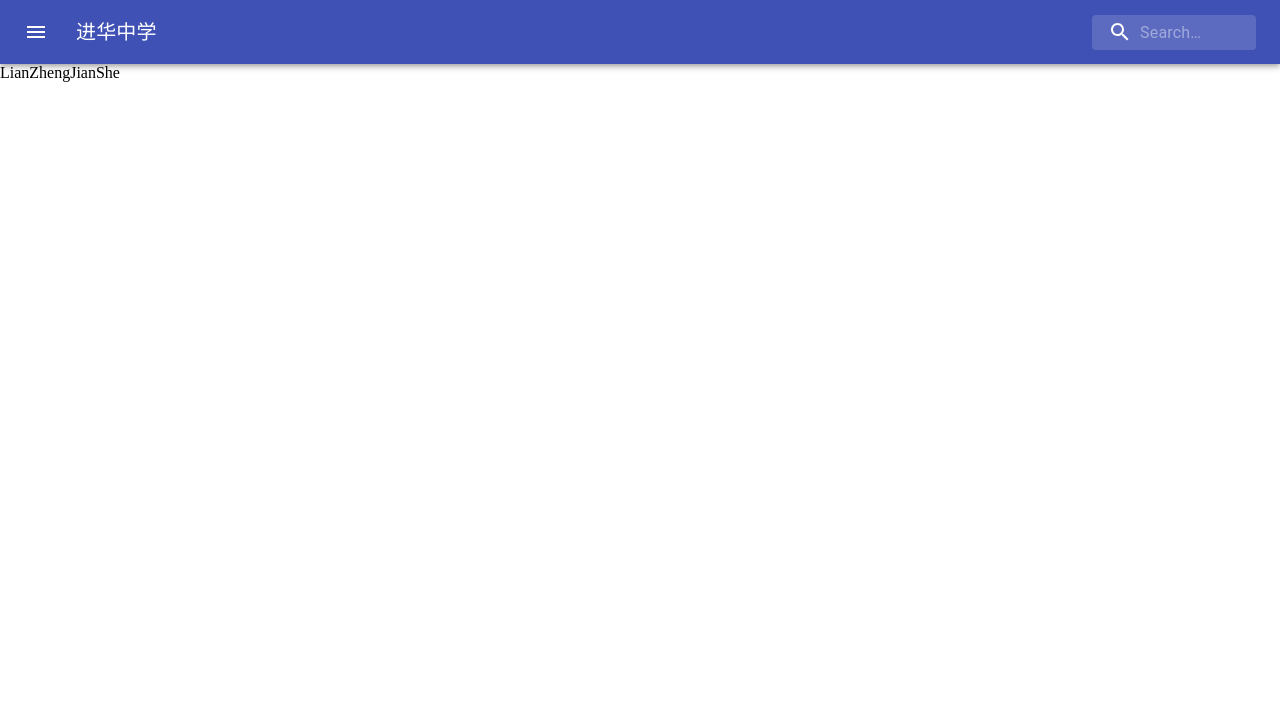
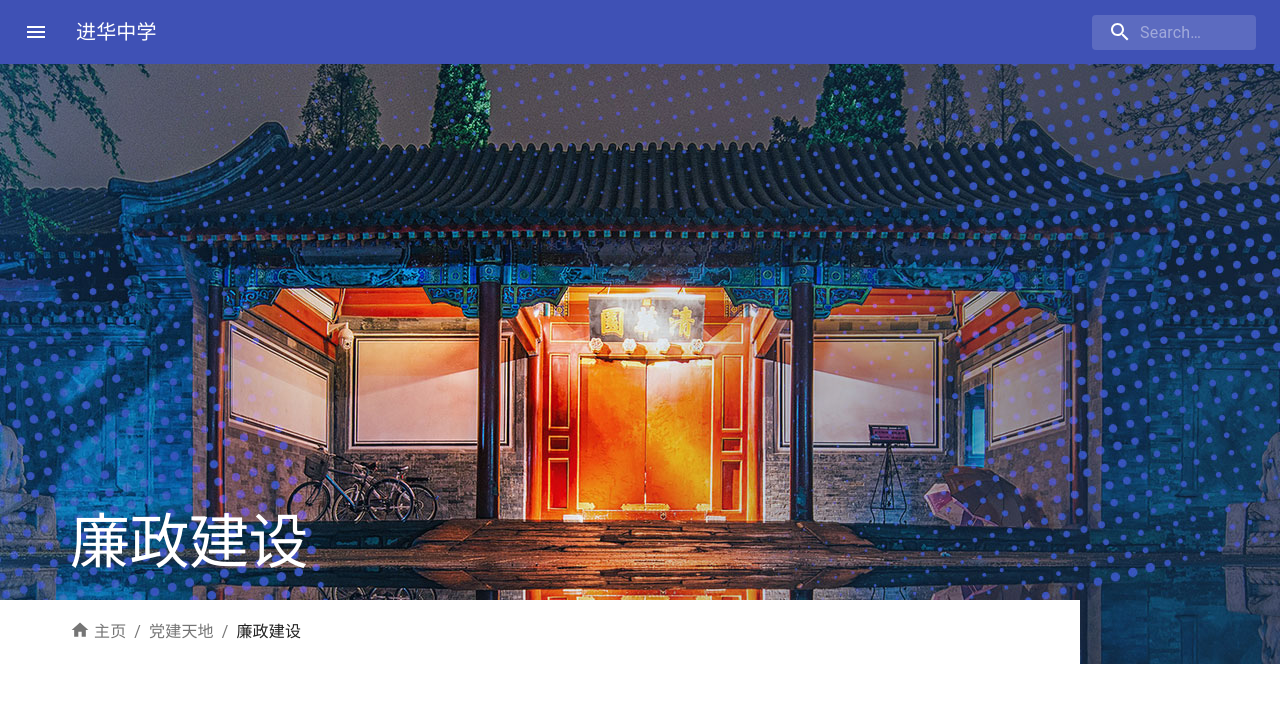
Before and after one commit to Ping-GAO/School, a React (Create React App) app in the folder frontend/: page /DangJianTianDi/LianZhengJianShe in a window 1280 px wide. Shown: the top 702 px of the page. Built offline with nearby package versions, Linux system fonts and the light colour scheme.

Commit message:
start work on layout template

```diff
--- a/frontend/src/components/SearchAppBar.jsx
+++ b/frontend/src/components/SearchAppBar.jsx
@@ -103,6 +103,7 @@ export default function SearchAppBar() {
         setOpen(false);
     };
 
+    // a warpper that make the text centered in ListItem
     function ListItemTextCenter(props) {
         return <ListItem button className={classes.listText} {...props} />;
     }
--- a/frontend/src/pages/DangJianTianDi/LianZhengJianShe.jsx
+++ b/frontend/src/pages/DangJianTianDi/LianZhengJianShe.jsx
@@ -1,7 +1,72 @@
 import React from 'react';
+import { makeStyles } from '@material-ui/core/styles';
+import Typography from '@material-ui/core/Typography';
+import Breadcrumbs from '@material-ui/core/Breadcrumbs';
+import Link from '@material-ui/core/Link';
+import HomeIcon from '@material-ui/icons/Home';
+import a from '../../asserts/images/admission_title.jpg';
 
-const LianZhengJianShe = () => (
-    <div>LianZhengJianShe</div>
-);
+const useStyles = makeStyles((theme) => ({
+    channel: {
+        position: 'relative',
+        backgroundImage: `url(${a})`,
+        height: 600,
+        background: 'no-repeat top center',
+        backgroundSize: 'cover',
+    },
+    channelIntro: {
+        position: 'absolute',
+        left: 0,
+        right: 200,
+        width: 'auto',
+        bottom: 0,
+        fontSize: '2em',
+        color: 'white',
+
+    },
+    channelTitle: {
+        padding: '0px 0px 0px 70px',
+    },
+    breadcrumbs: {
+        backgroundColor: 'white',
+        padding: '20px 0px 20px 70px',
+    },
+    link: {
+        display: 'flex',
+    },
+    icon: {
+        marginRight: theme.spacing(0.5),
+        width: 20,
+        height: 20,
+    },
+}));
+const LianZhengJianShe = () => {
+    const classes = useStyles();
+    return (
+        <>
+            <div className={classes.channel}>
+                <div className={classes.channelIntro}>
+
+                    <Typography variant="h2" gutterBottom className={classes.channelTitle}>
+                        廉政建设
+                    </Typography>
+                    <Breadcrumbs aria-label="breadcrumb" className={classes.breadcrumbs}>
+
+                        <Link color="inherit" href="/" className={classes.link}>
+                            <HomeIcon className={classes.icon} />
+                            主页
+                        </Link>
+                        <Link color="inherit" href="/">
+                            党建天地
+                        </Link>
+                        <Typography color="textPrimary"> 廉政建设</Typography>
+                    </Breadcrumbs>
+                </div>
+
+            </div>
+
+        </>
+    );
+};
 
 export default LianZhengJianShe;
```
Also changed, not shown: frontend/src/asserts/images/admission_title.jpg (added).
